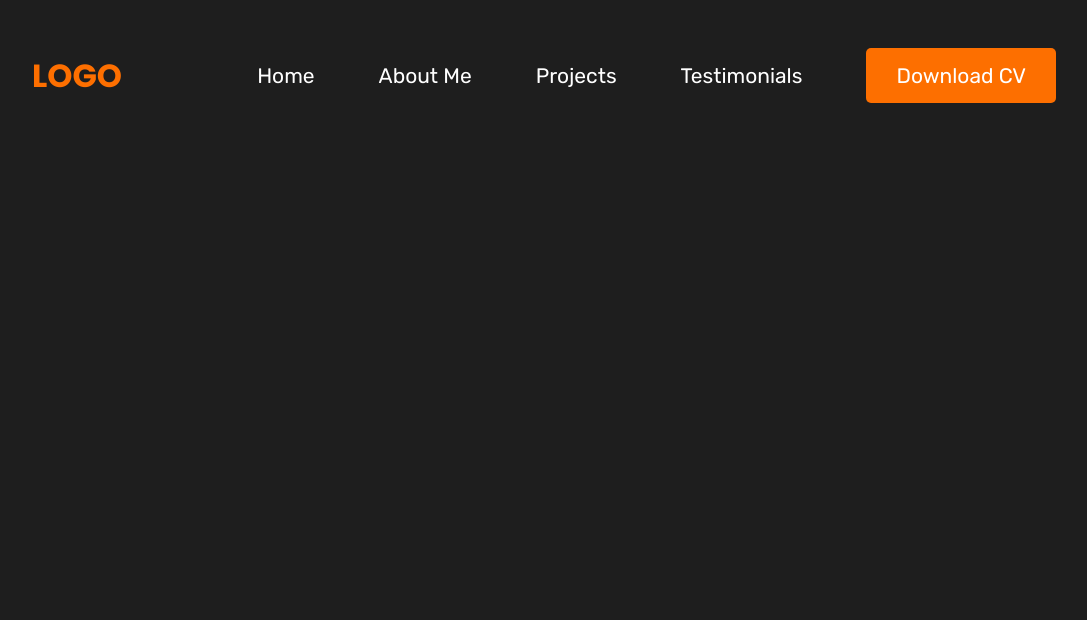
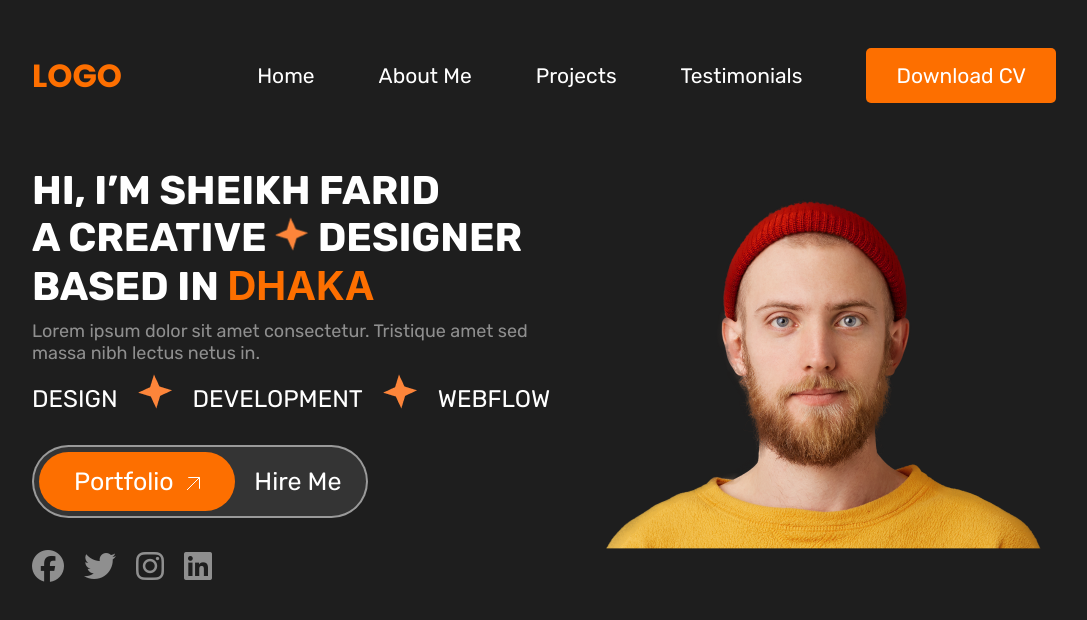
Before and after one commit to Sheikh-Farid77/Portfolio-ph, a plain HTML site: page index.html in a window 1280 px wide. Shown: the whole page, without its empty margins (96-1183 px from the left). Drawn offline with Linux system fonts and the light colour scheme.

Commit message:
my-self section done

```diff
--- a/index.html
+++ b/index.html
@@ -41,6 +41,57 @@
                 </div>
             </div>
         </nav>
+
+        <!-- my-self section  -->
+        <section class="my-self-section">
+            <div class="banner">
+                <div class="my-self">
+                    <h1>HI, I’m SHEIKH FARID <br> A creative <img src="resources/Star 3.png" alt="star-image"> Designer
+                        <br>
+                        Based in <span>Dhaka</span>
+                    </h1>
+                    <p>Lorem ipsum dolor sit amet consectetur. Tristique amet sed massa nibh lectus netus in.</p>
+                    <div class="star-design">
+                        <div>
+                            <p>DESIGN</p>
+                        </div>
+                        <div>
+                            <img src="resources/Star 3.png" alt="star-image">
+                        </div>
+                        <div>
+                            <P>DEVELOPMENT</P>
+                        </div>
+                        <div>
+                            <img src="resources/Star 3.png" alt="star-image">
+                        </div>
+                        <div>
+                            <p>WEBFLOW</p>
+                        </div>
+                    </div>
+                    <div class="btn">
+                        <button class="btn-1">Portfolio <svg xmlns="http://www.w3.org/2000/svg" fill="none"
+                                viewBox="0 0 18px 18px" strokeWidth={1.5} stroke="currentColor" class="icon-control"
+                                className="size-6">
+                                <path strokeLinecap="round" strokeLinejoin="round"
+                                    d="m4.5 19.5 15-15m0 0H8.25m11.25 0v11.25" />
+                            </svg></button>
+
+
+                        <button class="btn-2">Hire Me</button>
+                    </div>
+                    <div class="social-icon">
+                        <i class="fa-brands fa-facebook fa-2x"></i>
+                        <i class="fa-brands fa-twitter fa-2x"></i>
+                        <i class="fa-brands fa-instagram fa-2x"></i>
+                        <i class="fa-brands fa-linkedin fa-2x"></i>
+                    </div>
+
+                </div>
+                <div>
+                    <img src="resources/Layer 0 copy 4.png" alt="my-image">
+                </div>
+            </div>
+        </section>
     </header>
 </body>
 
--- a/style.css
+++ b/style.css
@@ -1,4 +1,4 @@
-*{
+* {
   font-family: "Inter", sans-serif;
   margin: 0;
   padding: 0;
@@ -6,49 +6,136 @@
 }
 
 /* variable color  */
-:root{
-    --body-bg: #1E1E1E;
-    --logo: #FD6F00;
+:root {
+  --body-bg: #1e1e1e;
+  --logo: #fd6f00;
   --white: #fff;
-
+  --white-half: rgba(255, 255, 255, 0.5);
 }
-body{
+body {
   background-color: var(--body-bg);
-
 }
-header{
+header {
   width: 80%;
   margin: 3rem auto 0 auto;
 }
 /* navigation bar  */
-.nav-bar{
+.nav-bar {
   display: flex;
   justify-content: space-between;
   align-items: center;
 }
-.logo{
+.logo {
   color: var(--logo);
   font-size: 2rem;
   font-family: "Poppins", sans-serif;
   font-weight: 700;
 }
-.nav-bar ul{
+.nav-bar ul {
   list-style: none;
   display: flex;
   justify-content: center;
   align-items: center;
   gap: 4rem;
-
 }
-.nav-bar ul li a{
+.nav-bar ul li a {
   text-decoration: none;
   color: var(--white);
   font-size: 21px;
   font-weight: 400;
   font-family: "Rubik", sans-serif;
 }
-.nav-item{
+.nav-item {
   padding: 15px 30px;
   border-radius: 5px;
   background-color: var(--logo);
 }
+
+/* my-self-section */
+.my-self-section {
+  margin-top: 4rem;
+}
+.my-self h1 {
+  color: var(--white);
+  font-family: "Rubik", sans-serif;
+  font-size: 40px;
+  font-weight: 700;
+  text-transform: uppercase;
+}
+.my-self h1 img {
+  width: 34px;
+  height: 34px;
+}
+.my-self h1 span {
+  color: var(--logo);
+}
+.my-self p {
+  margin-top: 10px;
+  color: var(--white-half);
+  font-family: "Rubik", sans-serif;
+  font-size: 18px;
+  font-weight: 400;
+}
+.banner{
+    display: flex;
+    justify-content: space-between;
+    align-items: center;
+}
+.star-design {
+  margin-top: 10px;
+  display: flex;
+  justify-content: start;
+  align-items: center;
+  gap: 20px;
+}
+.star-design p {
+  color: var(--white);
+  font-family: "Rubik", sans-serif;
+  font-size: 24px;
+  font-weight: 400;
+}
+.btn {
+  display: flex;
+  background-color: #343434;
+  margin-top: 2rem;
+  padding: 5px;
+  border: 2px solid var(--white-half);
+  border-radius: 60px;
+  display: inline-block;
+}
+.btn-1 {
+  border: none;
+  padding: 15px 35px;
+  border-radius: 60px;
+  background-color: var(--logo);
+  font-family: "Rubik", sans-serif;
+  color: var(--white);
+  font-size: 25px;
+  font-weight: 400;
+  cursor: pointer;
+}
+.btn-2 {
+  border: none;
+  font-family: "Rubik", sans-serif;
+  color: var(--white);
+  font-size: 25px;
+  font-weight: 400;
+  background: none;
+  padding-right: 20px;
+  margin-left: 15px;
+  cursor: pointer;
+}
+.icon-control {
+  width: 20px;
+  height: 17px;
+  color: var(--white);
+}
+.social-icon{
+    margin-top: 2rem;
+    display: flex;
+    align-items: center;
+    gap: 20px;
+}
+.fa-brands{
+    color: var(--white-half);
+}
```
Also changed, not shown: resources/Layer 0 copy 4.png (added), resources/Star 3.png (added). Lines whose indentation alone changed are shown as unchanged.
